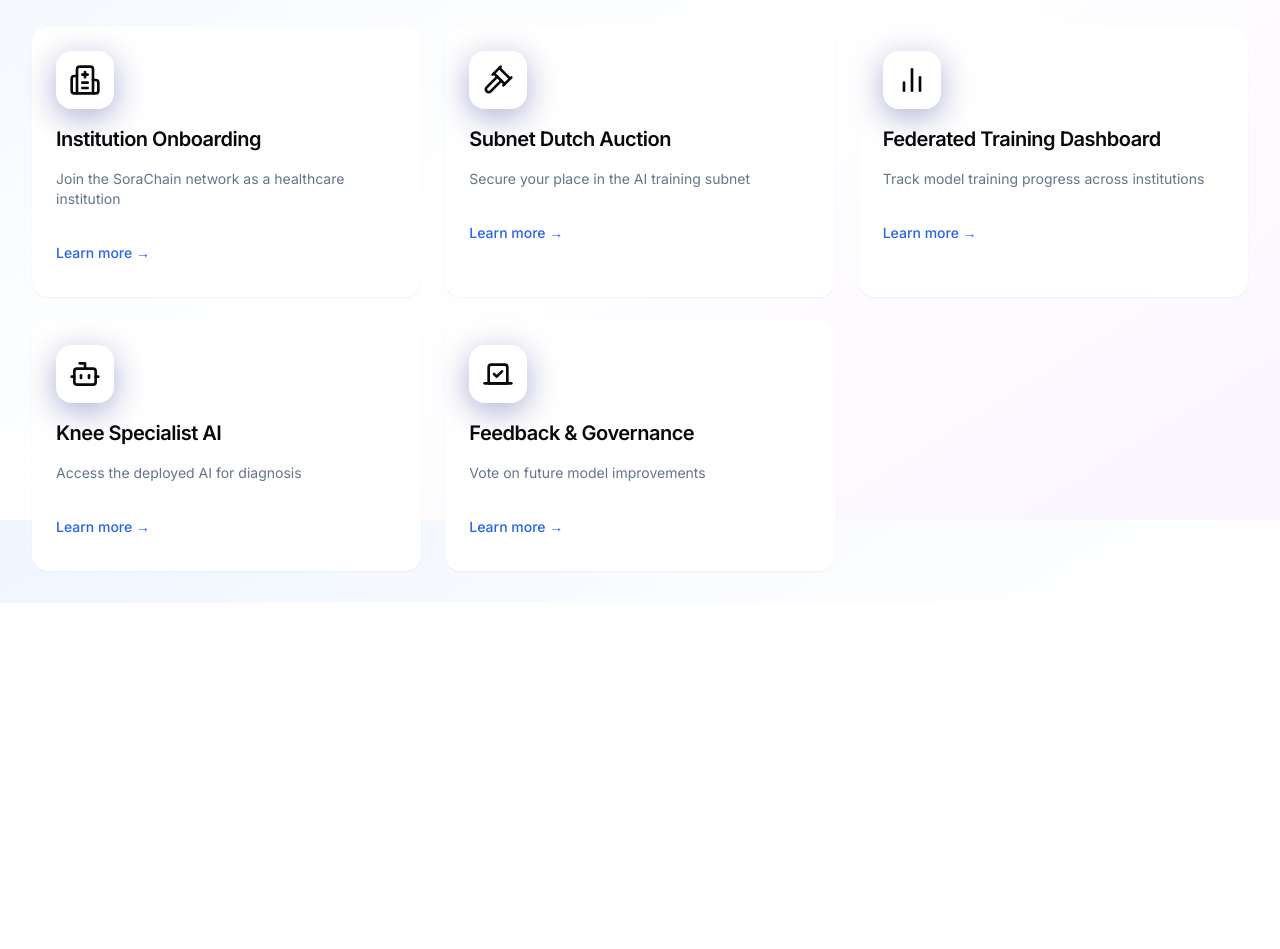
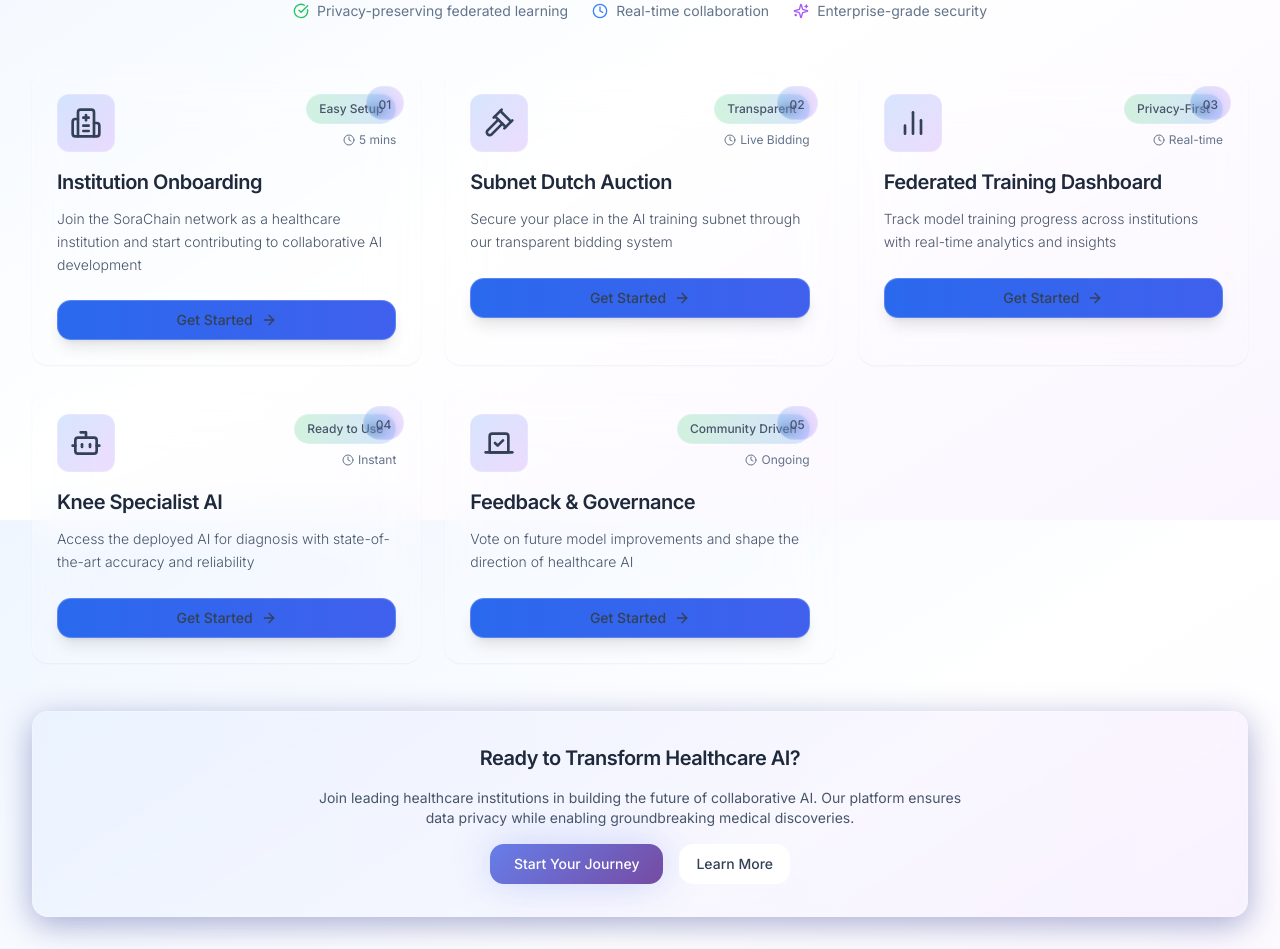
Before and after one commit to SoraChain-AI/Healthcare-ortho, a React (Vite) app: page / in a window 1280 px wide. Shown: the part 1880-2829 px from the top of the page. Before the commit the page ends 2483 px from the top, so only its background shows below. Built offline with nearby package versions, Linux system fonts and the light colour scheme.

Commit message:
Update How It Works section
Update the "How It Works" section in the Index page to align with the Liquid Glass theme, including visual enhancements.

```diff
--- a/src/pages/Index.tsx
+++ b/src/pages/Index.tsx
@@ -1,5 +1,5 @@
 
-import { BrainCircuit, Hospital, Gavel, BarChart2, Bot, Vote, Sparkles } from 'lucide-react';
+import { BrainCircuit, Hospital, Gavel, BarChart2, Bot, Vote, Sparkles, ArrowRight, CheckCircle, Clock } from 'lucide-react';
 import { Card, CardContent, CardDescription, CardHeader, CardTitle } from '@/components/ui/card';
 import { Button } from '@/components/ui/button';
 import { SectionHeader } from '@/components/common/SectionHeader';
@@ -12,32 +12,47 @@ const Index = () => {
     {
       icon: <Hospital className="h-8 w-8" />,
       title: 'Institution Onboarding',
-      description: 'Join the SoraChain network as a healthcare institution',
-      route: '/onboarding'
+      description: 'Join the SoraChain network as a healthcare institution and start contributing to collaborative AI development',
+      route: '/onboarding',
+      step: '01',
+      duration: '5 mins',
+      status: 'Easy Setup'
     },
     {
       icon: <Gavel className="h-8 w-8" />,
       title: 'Subnet Dutch Auction',
-      description: 'Secure your place in the AI training subnet',
-      route: '/auction'
+      description: 'Secure your place in the AI training subnet through our transparent bidding system',
+      route: '/auction',
+      step: '02',
+      duration: 'Live Bidding',
+      status: 'Transparent'
     },
     {
       icon: <BarChart2 className="h-8 w-8" />,
       title: 'Federated Training Dashboard',
-      description: 'Track model training progress across institutions',
-      route: '/training'
+      description: 'Track model training progress across institutions with real-time analytics and insights',
+      route: '/training',
+      step: '03',
+      duration: 'Real-time',
+      status: 'Privacy-First'
     },
     {
       icon: <Bot className="h-8 w-8" />,
       title: 'Knee Specialist AI',
-      description: 'Access the deployed AI for diagnosis',
-      route: '/inference'
+      description: 'Access the deployed AI for diagnosis with state-of-the-art accuracy and reliability',
+      route: '/inference',
+      step: '04',
+      duration: 'Instant',
+      status: 'Ready to Use'
     },
     {
       icon: <Vote className="h-8 w-8" />,
       title: 'Feedback & Governance',
-      description: 'Vote on future model improvements',
-      route: '/governance'
+      description: 'Vote on future model improvements and shape the direction of healthcare AI',
+      route: '/governance',
+      step: '05',
+      duration: 'Ongoing',
+      status: 'Community Driven'
     }
   ];
 
@@ -102,39 +117,105 @@ const Index = () => {
           <ComputeProviders />
         </section>
 
-        {/* Features Section */}
-        <section className="space-y-8">
-          <SectionHeader
-            title="How It Works"
-            description="SoraChain AI enables privacy-preserving collaborative AI model development across healthcare institutions."
-            icon={
-              <div className="glass-card p-2">
-                <img src="/lovable-uploads/ece62b12-57de-4357-9b19-8078adff3c8a.png" alt="SoraChain AI Logo" className="h-8 w-8" />
+        {/* Enhanced How It Works Section */}
+        <section className="space-y-12">
+          <div className="text-center space-y-6">
+            <div className="space-y-2">
+              <h2 className="text-3xl md:text-4xl font-bold bg-gradient-to-r from-slate-800 via-slate-600 to-slate-800 dark:from-slate-100 dark:via-slate-300 dark:to-slate-100 bg-clip-text text-transparent">
+                Simple 5-Step Process
+              </h2>
+              <p className="text-lg text-slate-600 dark:text-slate-300 max-w-3xl mx-auto font-light leading-relaxed">
+                From institution onboarding to AI deployment - everything is designed for seamless collaboration and instant results.
+              </p>
+            </div>
+
+            <div className="flex flex-wrap justify-center gap-6 text-sm text-slate-500 dark:text-slate-400">
+              <div className="flex items-center gap-2">
+                <CheckCircle className="h-4 w-4 text-green-500" />
+                <span>Privacy-preserving federated learning</span>
               </div>
-            }
-          />
+              <div className="flex items-center gap-2">
+                <Clock className="h-4 w-4 text-blue-500" />
+                <span>Real-time collaboration</span>
+              </div>
+              <div className="flex items-center gap-2">
+                <Sparkles className="h-4 w-4 text-purple-500" />
+                <span>Enterprise-grade security</span>
+              </div>
+            </div>
+          </div>
 
           <div className="grid grid-cols-1 md:grid-cols-2 lg:grid-cols-3 gap-6">
             {features.map((feature, index) => (
               <Link to={feature.route} key={index} className="floating-element">
-                <Card className="glass-card h-full border-0 hover:glow-effect transition-all duration-300">
-                  <CardHeader className="space-y-4">
-                    <div className="glass-card p-3 w-fit text-gradient">
-                      {feature.icon}
+                <Card className={`glass-card h-full border-0 backdrop-blur-xl bg-white/10 dark:bg-black/20 border border-white/20 dark:border-white/10 hover:bg-white/20 dark:hover:bg-black/30 transition-all duration-500 hover:scale-105 hover:shadow-2xl relative overflow-hidden group`}>
+                  <div className="absolute top-4 right-4 z-10">
+                    <div className="bg-gradient-to-r from-blue-500/20 to-purple-500/20 backdrop-blur-sm border border-white/20 rounded-full px-3 py-1">
+                      <span className="text-xs font-medium text-slate-600 dark:text-slate-300">{feature.step}</span>
                     </div>
-                    <CardTitle className="text-xl">{feature.title}</CardTitle>
-                    <CardDescription className="text-muted-foreground">
-                      {feature.description}
-                    </CardDescription>
+                  </div>
+
+                  <CardHeader className="space-y-4 p-6">
+                    <div className="flex justify-between items-start">
+                      <div className="p-3 bg-gradient-to-br from-blue-500/20 to-purple-500/20 backdrop-blur-sm rounded-xl border border-white/20 w-fit">
+                        <div className="text-slate-700 dark:text-slate-200">
+                          {feature.icon}
+                        </div>
+                      </div>
+                      <div className="flex flex-col items-end gap-2">
+                        <span className="bg-gradient-to-r from-green-500/20 to-blue-500/20 backdrop-blur-sm border border-white/20 text-slate-600 dark:text-slate-300 text-xs font-medium px-3 py-1.5 rounded-full">
+                          {feature.status}
+                        </span>
+                        <div className="flex items-center gap-1 text-xs text-slate-500 dark:text-slate-400">
+                          <Clock className="h-3 w-3" />
+                          <span>{feature.duration}</span>
+                        </div>
+                      </div>
+                    </div>
+
+                    <div className="space-y-3">
+                      <CardTitle className="text-xl font-semibold text-slate-800 dark:text-slate-100 group-hover:bg-gradient-to-r group-hover:from-blue-600 group-hover:to-purple-600 group-hover:bg-clip-text group-hover:text-transparent transition-all duration-300">
+                        {feature.title}
+                      </CardTitle>
+                      <CardDescription className="text-sm text-slate-600 dark:text-slate-400 leading-relaxed font-light">
+                        {feature.description}
+                      </CardDescription>
+                    </div>
                   </CardHeader>
-                  <CardContent>
-                    <Button variant="ghost" className="text-primary hover:text-primary/80 p-0">
-                      Learn more →
+
+                  <CardContent className="p-6 pt-0">
+                    <Button className="w-full glass-button bg-gradient-to-r from-blue-500/20 to-purple-500/20 backdrop-blur-xl border border-white/20 text-slate-700 dark:text-slate-200 hover:from-blue-500/30 hover:to-purple-500/30 shadow-lg hover:shadow-xl transition-all duration-300 group">
+                      <span>Get Started</span>
+                      <ArrowRight className="h-4 w-4 group-hover:translate-x-1 transition-transform duration-200" />
                     </Button>
                   </CardContent>
                 </Card>
               </Link>
             ))}
+          </div>
+
+          <div className="text-center">
+            <div className="glass-card p-8 bg-gradient-to-r from-blue-500/5 to-purple-500/5 backdrop-blur-sm border border-white/20">
+              <div className="space-y-4">
+                <h3 className="text-xl font-semibold text-slate-800 dark:text-slate-100">
+                  Ready to Transform Healthcare AI?
+                </h3>
+                <p className="text-sm text-slate-600 dark:text-slate-300 max-w-2xl mx-auto">
+                  Join leading healthcare institutions in building the future of collaborative AI.
+                  Our platform ensures data privacy while enabling groundbreaking medical discoveries.
+                </p>
+                <div className="flex flex-col sm:flex-row gap-4 justify-center">
+                  <Link to="/onboarding">
+                    <Button className="glass-button liquid-gradient text-white border-0 px-6 py-3 glow-effect">
+                      Start Your Journey
+                    </Button>
+                  </Link>
+                  <Button variant="outline" className="glass-button border-white/20 text-slate-700 dark:text-slate-200">
+                    Learn More
+                  </Button>
+                </div>
+              </div>
+            </div>
           </div>
         </section>
       </div>
```
